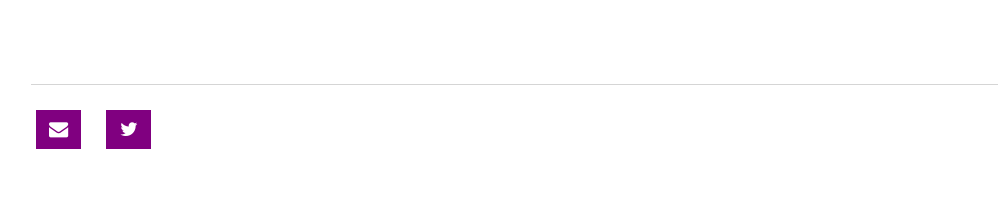
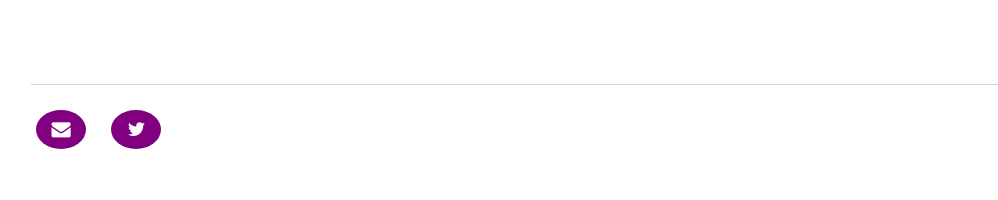
Before and after one commit to anshumaan-tuteja/anshumaan-tuteja.github.io, a Jekyll site: the page built from index.html, in a window 1280 px wide. Shown: the part 757-957 px from the top of the page, without its empty margins (33-1031 px from the left). Built offline with Jekyll 4.4.1, drawn with Linux system fonts in a browser that asks for light colours.

Commit message:
Styling icons

```diff
--- a/css/main.css
+++ b/css/main.css
@@ -131,10 +131,9 @@ ul, ol {
 .fa {
   padding: 10px;
   font-size: 30px;
-  width: 25px;
+  width: 30px;
   text-align: center;
   text-decoration: none;
-  margin: 10px 10px
   border-radius: 50%;
   background: #800080;
   color: white;
```
